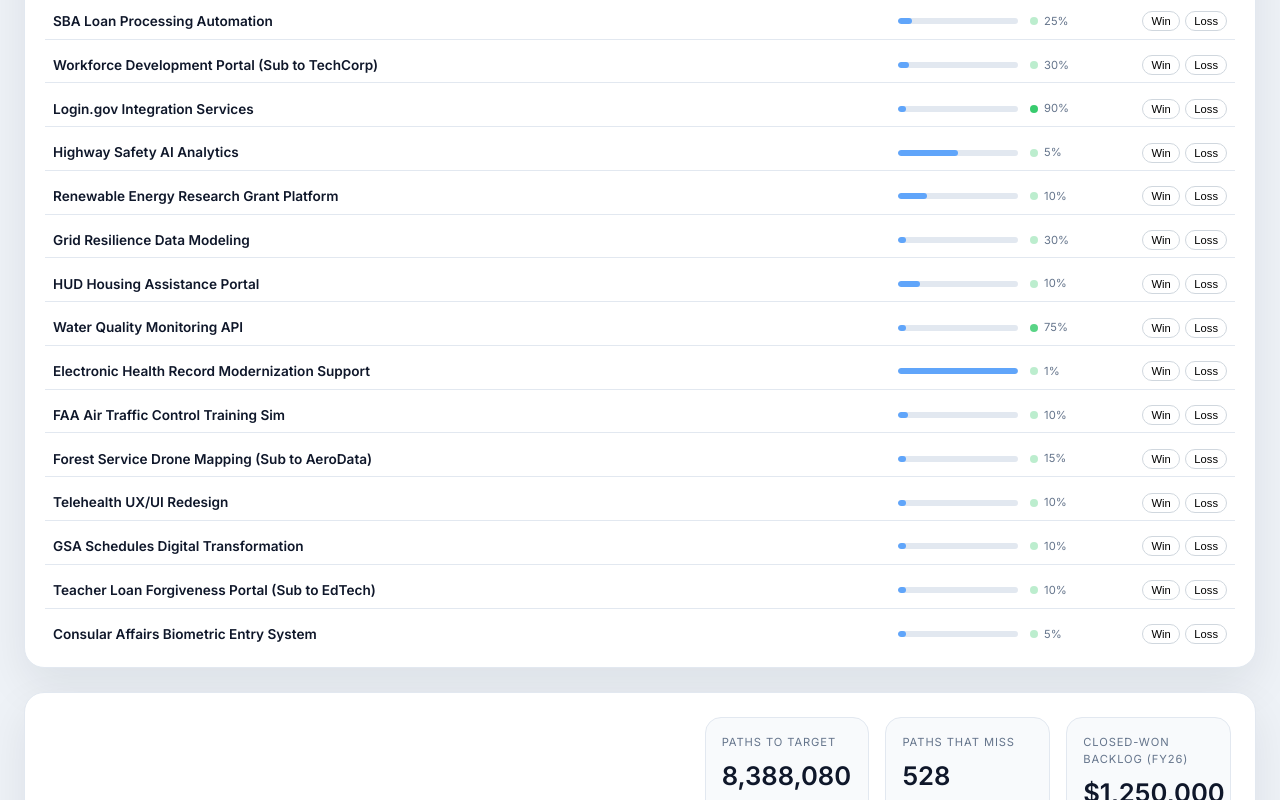
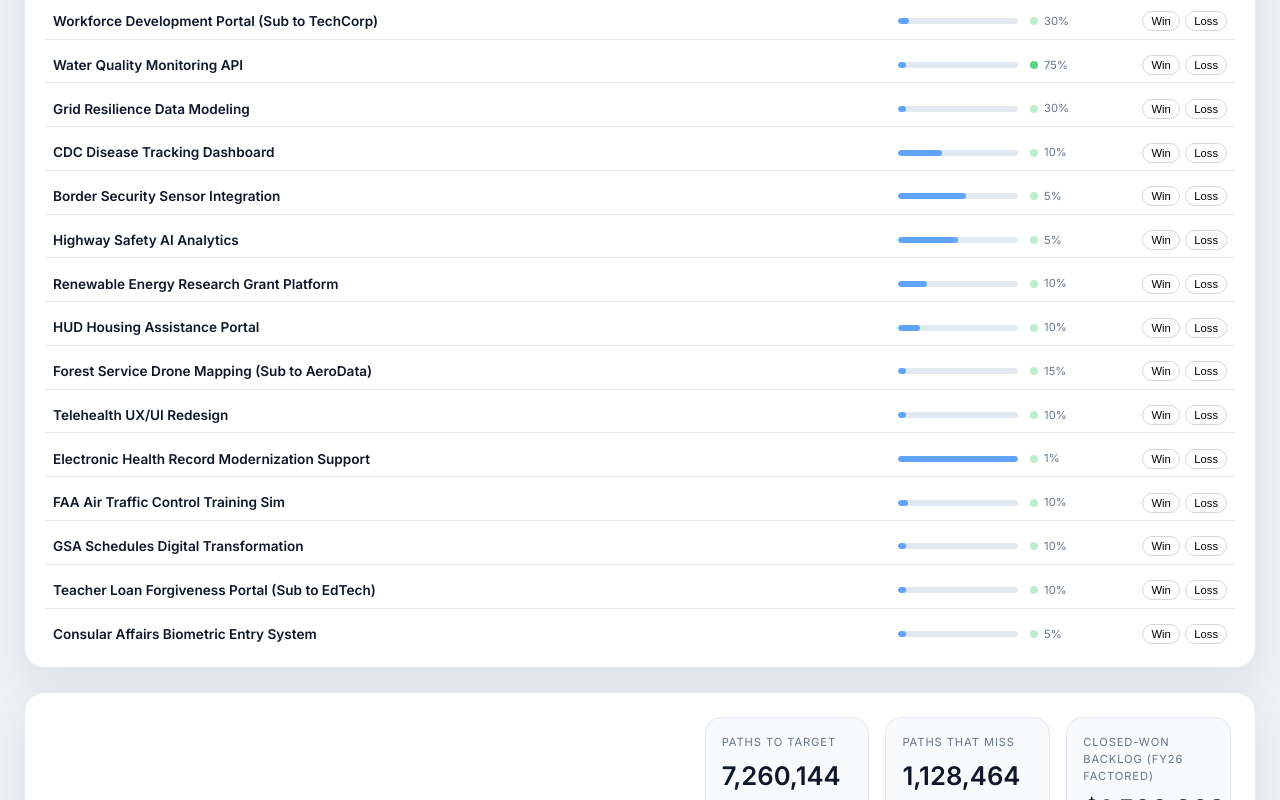
Before and after one commit to danmunz/path-to-revenue, a React (Vite) app: page / in a window 1280 px wide. Shown: the part 740-1540 px from the top of the page. Built offline with nearby package versions, Linux system fonts and the light colour scheme.

Commit message:
Gotta fix the math

```diff
--- a/src/components/Scoreboard.tsx
+++ b/src/components/Scoreboard.tsx
@@ -28,7 +28,7 @@
           <p className="stat-value">{counts.failure.toLocaleString()}</p>
         </div>
         <div className="scoreboard__stat">
-          <p className="stat-label">Closed-won backlog (FY26)</p>
+          <p className="stat-label">Closed-won backlog (FY26 factored)</p>
           <p className="stat-value">{formatCurrency(backlogRevenue)}</p>
         </div>
         <div className="scoreboard__stat">
--- a/src/data/config.ts
+++ b/src/data/config.ts
@@ -1,6 +1,6 @@
 import type { DataSourceConfig } from './types';
 
-const DEFAULT_REVENUE_TARGET = 30_000_000;
+const DEFAULT_REVENUE_TARGET = 10_000_000;
 const DEFAULT_CSV_PATH = '/data/opportunities.csv';
 
 function parseNumber(value: string | undefined, fallback: number): number {
--- a/src/data/projectMapper.ts
+++ b/src/data/projectMapper.ts
@@ -62,6 +62,8 @@
   const name = row[1] ?? `Opportunity ${index + 1}`;
   const tcv = toNumber(row[2]);
   const pWin = normalizePWin(row[3]);
+  const fy26FactoredRevenue =
+    row[7] && row[7].trim() !== '' ? toNumber(row[7]) : tcv * pWin;
   const startDate = row[4] ? new Date(row[4]) : new Date();
   const topPriority = toBoolean(row[5]);
   const portfolioPriority = toBoolean(row[6]) || topPriority;
@@ -75,6 +77,7 @@
     account,
     name,
     tcv,
+    fy26FactoredRevenue,
     pWin,
     startDate,
     closed,
--- a/src/data/types.ts
+++ b/src/data/types.ts
@@ -14,6 +14,7 @@
   account: string;
   name: string;
   tcv: number;
+  fy26FactoredRevenue: number;
   pWin: number;
   startDate: Date;
   closed: boolean;
--- a/src/domain/decisionTree.ts
+++ b/src/domain/decisionTree.ts
@@ -89,7 +89,7 @@
   for (let i = sorted.length - 1; i >= 0; i -= 1) {
     const opportunity = sorted[i];
     const forcedOutcome = getResolvedOutcome(opportunity, selections);
-    const contributes = forcedOutcome === 'loss' ? 0 : opportunity.tcv;
+    const contributes = forcedOutcome === 'loss' ? 0 : opportunity.fy26FactoredRevenue;
     suffixMax[i] = suffixMax[i + 1] + contributes;
   }
   const root = createNode({
@@ -99,7 +99,7 @@
       startingRevenue +
       sorted
         .filter((opp) => getResolvedOutcome(opp, selections) === 'win' && opp.closed)
-        .reduce((sum, opp) => sum + opp.tcv, 0),
+        .reduce((sum, opp) => sum + opp.fy26FactoredRevenue, 0),
     probability: 1,
     resolved: sorted.reduce<Record<string, Outcome>>((acc, opp) => {
       const outcome = getResolvedOutcome(opp, selections);
@@ -147,7 +147,7 @@
       const outcomes: Outcome[] = forcedOutcome ? [forcedOutcome] : ['win', 'loss'];
       outcomes.forEach((outcome) => {
         const nextProbability = probability * branchProbability(opportunity, outcome);
-        const nextRevenue = outcome === 'win' ? revenue + opportunity.tcv : revenue;
+        const nextRevenue = outcome === 'win' ? revenue + opportunity.fy26FactoredRevenue : revenue;
         const nextSteps =
           outcome === 'win'
             ? [
@@ -235,7 +235,7 @@
   for (let i = totalOpportunities - 1; i >= 0; i -= 1) {
     const opportunity = ordered[i];
     const forcedOutcome = getResolvedOutcome(opportunity, selections);
-    const contributes = forcedOutcome === 'loss' ? 0 : opportunity.tcv;
+    const contributes = forcedOutcome === 'loss' ? 0 : opportunity.fy26FactoredRevenue;
     suffixMax[i] = suffixMax[i + 1] + contributes;
     const outcomeCount = forcedOutcome ? 1 : 2;
     suffixCombinations[i] = suffixCombinations[i + 1] * outcomeCount;
@@ -266,7 +266,7 @@
 
     const result = outcomes.reduce(
       (acc, outcome) => {
-        const nextRevenue = outcome === 'win' ? revenue + opportunity.tcv : revenue;
+        const nextRevenue = outcome === 'win' ? revenue + opportunity.fy26FactoredRevenue : revenue;
         const childCounts = countRemaining(index + 1, nextRevenue);
         return {
           success: acc.success + childCounts.success,
--- a/src/state/appState.ts
+++ b/src/state/appState.ts
@@ -19,14 +19,10 @@
 const repository: DataRepository = createRepository();
 const MAX_OPEN_OPPORTUNITIES = 30;
 
-function isFy26(date: Date): boolean {
-  return date.getFullYear() === 2026;
-}
-
 function prioritizeOpportunities(opportunities: Opportunity[]): Opportunity[] {
   return [...opportunities].sort((a, b) => {
-    const scoreA = a.tcv * a.pWin;
-    const scoreB = b.tcv * b.pWin;
+    const scoreA = a.fy26FactoredRevenue;
+    const scoreB = b.fy26FactoredRevenue;
     if (scoreA !== scoreB) return scoreB - scoreA;
     if (a.tcv !== b.tcv) return b.tcv - a.tcv;
     return a.name.localeCompare(b.name);
@@ -49,8 +45,8 @@
         repository.getRevenueTarget(),
       ]);
       const backlogRevenue = opportunities
-        .filter((opportunity) => opportunity.closed && opportunity.bapStage === 'closed-won' && isFy26(opportunity.startDate))
-        .reduce((sum, opportunity) => sum + opportunity.tcv, 0);
+        .filter((opportunity) => opportunity.closed && opportunity.bapStage === 'closed-won')
+        .reduce((sum, opportunity) => sum + opportunity.fy26FactoredRevenue, 0);
       const openOpportunities = opportunities.filter((opportunity) => !opportunity.closed);
       const prioritized = prioritizeOpportunities(openOpportunities);
       const truncated = Math.max(prioritized.length - MAX_OPEN_OPPORTUNITIES, 0);
--- a/src/state/mockRepository.ts
+++ b/src/state/mockRepository.ts
@@ -6,6 +6,7 @@
     account: 'USDA',
     name: 'Digital Services Modernization',
     tcv: 4200000,
+    fy26FactoredRevenue: 2730000,
     pWin: 0.65,
     startDate: new Date('2026-01-15'),
     closed: false,
@@ -20,6 +21,7 @@
     account: 'VA',
     name: 'Care Coordination Platform',
     tcv: 3600000,
+    fy26FactoredRevenue: 1440000,
     pWin: 0.4,
     startDate: new Date('2026-03-01'),
     closed: false,
@@ -34,6 +36,7 @@
     account: 'CMS',
     name: 'Eligibility Systems Support',
     tcv: 1500000,
+    fy26FactoredRevenue: 825000,
     pWin: 0.55,
     startDate: new Date('2026-05-20'),
     closed: false,
@@ -48,6 +51,7 @@
     account: 'GSA',
     name: 'Service Modernization Accelerator',
     tcv: 5200000,
+    fy26FactoredRevenue: 1820000,
     pWin: 0.35,
     startDate: new Date('2026-06-15'),
     closed: false,
@@ -62,6 +66,7 @@
     account: 'HHS',
     name: 'Public Health Insights Platform',
     tcv: 2800000,
+    fy26FactoredRevenue: 2100000,
     pWin: 0.75,
     startDate: new Date('2026-07-30'),
     closed: true,
```
Also changed, not shown: 2 other files (tests, documents, lock files or other folders).
